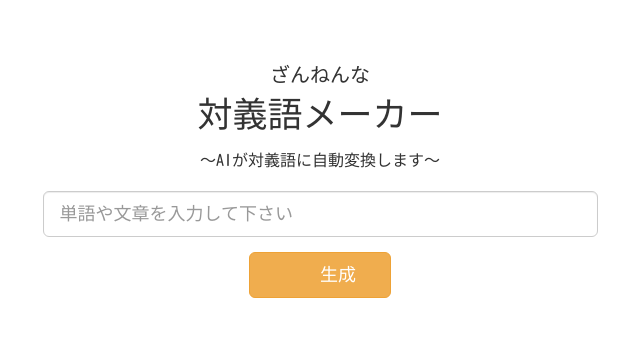
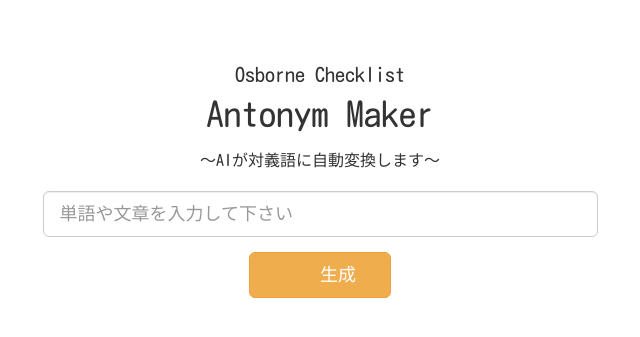
Before and after one commit to soichi-fujiwara/flask-antonym, a Flask app: page / in a window 1280 px wide. Shown: the top 337 px of the page, without its empty margins (320-960 px from the left). Run offline with Flask 2, Linux system fonts and the light colour scheme; some libraries are stand-ins or nearby versions.

Commit message:
Update index.html

```diff
--- a/templates/index.html
+++ b/templates/index.html
@@ -7,10 +7,10 @@
     <!-- Title -->
     <div class="row">
       <div class="col-xs-12">
-        <div id="main_title_min">ざんねんな</div>
+        <div id="main_title_min">Osborne Checklist</div>
       </div>
       <div class="col-xs-12">
-        <div id="main_title_big">対義語メーカー</div>
+        <div id="main_title_big">Antonym Maker</div>
       </div>
       <div class="col-xs-12">
         <div id="main_title_info">～AIが対義語に自動変換します～</div>
```
